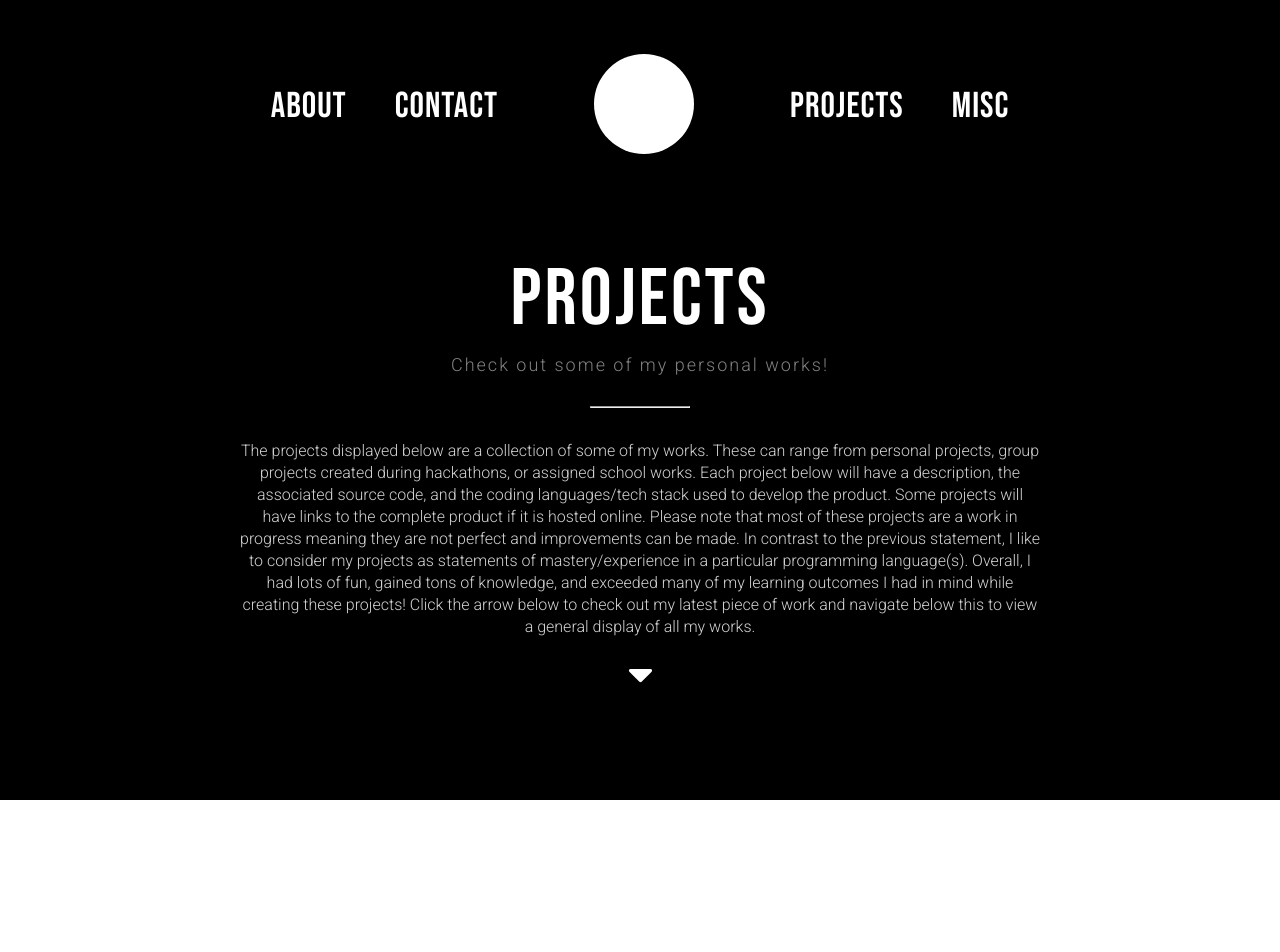
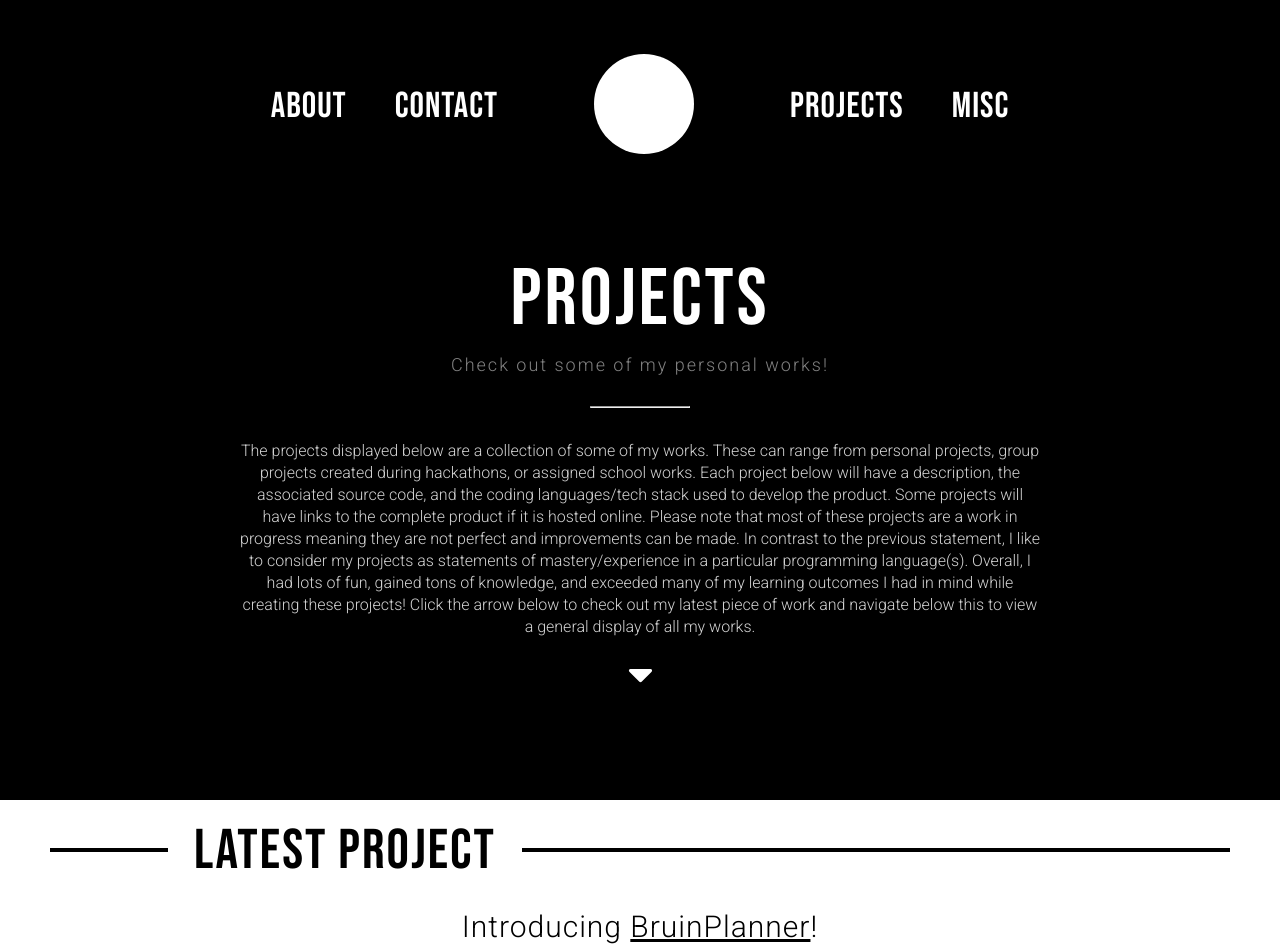
Before and after one commit to jchangz01/justinklchang, a React (Create React App) app: page /projects in a window 1280 px wide. Shown: the top 952 px of the page. Before the commit the page ends 800 px from the top, so only its background shows below. Built offline with nearby package versions, Linux system fonts and the light colour scheme.

Commit message:
Added scroll-feature to projects page

```diff
--- a/package.json
+++ b/package.json
@@ -14,6 +14,7 @@
     "react-dom": "^17.0.1",
     "react-router-dom": "^5.2.0",
     "react-scripts": "4.0.0",
+    "react-scroll": "^1.8.1",
     "web-vitals": "^0.2.4"
   },
   "scripts": {
--- a/src/components/Projects.jsx
+++ b/src/components/Projects.jsx
@@ -1,4 +1,5 @@
 import { faCaretDown } from '@fortawesome/free-solid-svg-icons'
+import { Link as ScrollLink } from 'react-scroll';
 import { FontAwesomeIcon } from '@fortawesome/react-fontawesome'
 import React from 'react'
 import '../css/Projects.css'
@@ -21,7 +22,7 @@ function NavBar (props) {
 export default class Contact extends React.Component {
     render() {
         return (
-            <div id="content-container">
+            <div id="content-container" style={{height: "auto"}}>
                 <header>
                     <NavBar/>
                 </header>
@@ -42,7 +43,24 @@ export default class Contact extends React.Component {
                                 my learning outcomes I had in mind while creating these projects!
                                 Click the arrow below to check out my latest piece of work and navigate below this to view a general display of all my works.
                             </p>
-                            <FontAwesomeIcon className="scroll-down-icon" icon={faCaretDown}/>
+                            <ScrollLink to="latest" spy={true} smooth={true} duration={320}><FontAwesomeIcon className="scroll-down-icon" icon={faCaretDown}/></ScrollLink>
+                        </div>
+                    </div>
+                </section>
+                <section>
+                    <div className="project-section">
+                        <div className="fade-in-4 width-size" id="latest">
+                            <div style={{paddingTop: "3vh"}}>
+                                <hr style={{height: "4px", backgroundColor: "black", border: "none", display: "inline-block", marginBottom: "16px", width: "10%"}}></hr>
+                                <h1 className="project-section-title">Latest Project</h1>
+                                <hr style={{height: "4px", backgroundColor: "black", border: "none", display: "inline-block", marginBottom: "16px", width: "60%"}}></hr>
+                            </div>
+                            <div style={{marginTop: "4vh"}}>
+                                <h2 id="latest-project-title">Introducing <ul>BruinPlanner</ul>!</h2>
+                                <div id="latest-project-content">
+
+                                </div>
+                            </div>
                         </div>
                     </div>
                 </section>
--- a/src/css/Projects.css
+++ b/src/css/Projects.css
@@ -35,3 +35,38 @@
         line-height: 22px;
         color: lightgrey;
     }
+
+.project-section {
+    height: 100vh;
+    background-color: white;
+
+}
+    .project-section * {
+        color: black !important
+    }
+    .project-section-title {
+        margin: 0 26px;
+        font-size: 56px;
+        display: inline-block;
+        color: black;
+
+    }
+    .project-section-title:before, :after{
+        border-bottom: 2px solid #000;
+    }
+
+
+/* Styling for latest project section
+/////////////////////////////////////*/
+#latest-project-title {
+    font-size: 30px;
+    letter-spacing: 1px;
+    font-family: 'Roboto';
+    text-align: center;
+}
+
+#latest-project-content {
+    display: flex;
+    justify-content: center;
+    align-items: center;
+}
--- a/src/index.css
+++ b/src/index.css
@@ -26,6 +26,11 @@ header {
   z-index: 1000;
 }
 
+ul {
+  text-decoration: underline;
+  display: inline;
+}
+
 
 /*////////////////////////////
 General styling for all pages
@@ -33,6 +38,11 @@ General styling for all pages
 #content-container {
   height: 100vh;
   background-color: black;
+  z-index: -3;
+}
+
+.content-container-alt {
+  height: 100vh;
   z-index: -3;
 }
 
```
Also changed, not shown: 1 other file (tests, documents, lock files or other folders).
